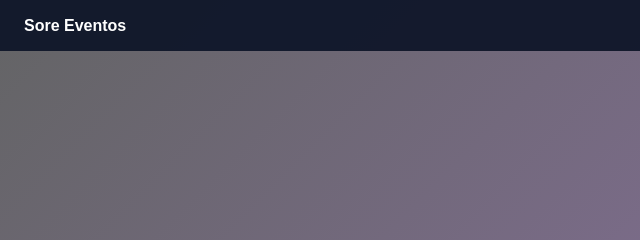
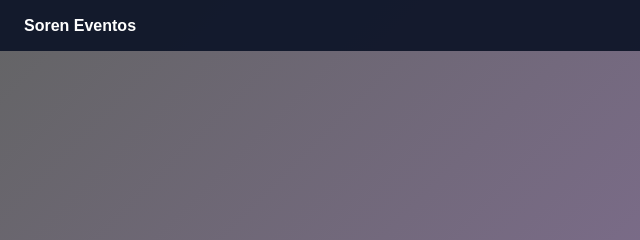
Before and after one commit to elprofearieloficial/soreventos, a plain HTML site: page index.html in a window 1280 px wide. Shown: the top 240 px of the page, 0-640 px from the left. Drawn offline with Linux system fonts and the light colour scheme.

Commit message:
Add files via upload

```diff
--- a/index.html
+++ b/index.html
@@ -3,7 +3,7 @@
     <head>
         <meta charset="UTF-8">
         <meta name="viewport" content="width=device-width, initial-scale=1.0">
-        <title>Sore Eventos | Fotografía & Video</title>
+        <title>Soren Eventos | Fotografía & Video</title>
         <link rel="stylesheet" href="https://cdnjs.cloudflare.com/ajax/libs/font-awesome/6.5.1/css/all.min.css">
         <style>
             :root {
@@ -207,13 +207,12 @@
                 }
             }
         </style>
-    </style>
     <link rel="stylesheet" href="https://cdnjs.cloudflare.com/ajax/libs/font-awesome/6.5.1/css/all.min.css">
 </head>
 <body>
 
     <nav>
-        <strong>Sore Eventos</strong>
+        <strong>Soren Eventos</strong>
         <div>
             <a href="#servicios">Servicios</a>
             <a href="#galeria">Galería</a>
```
